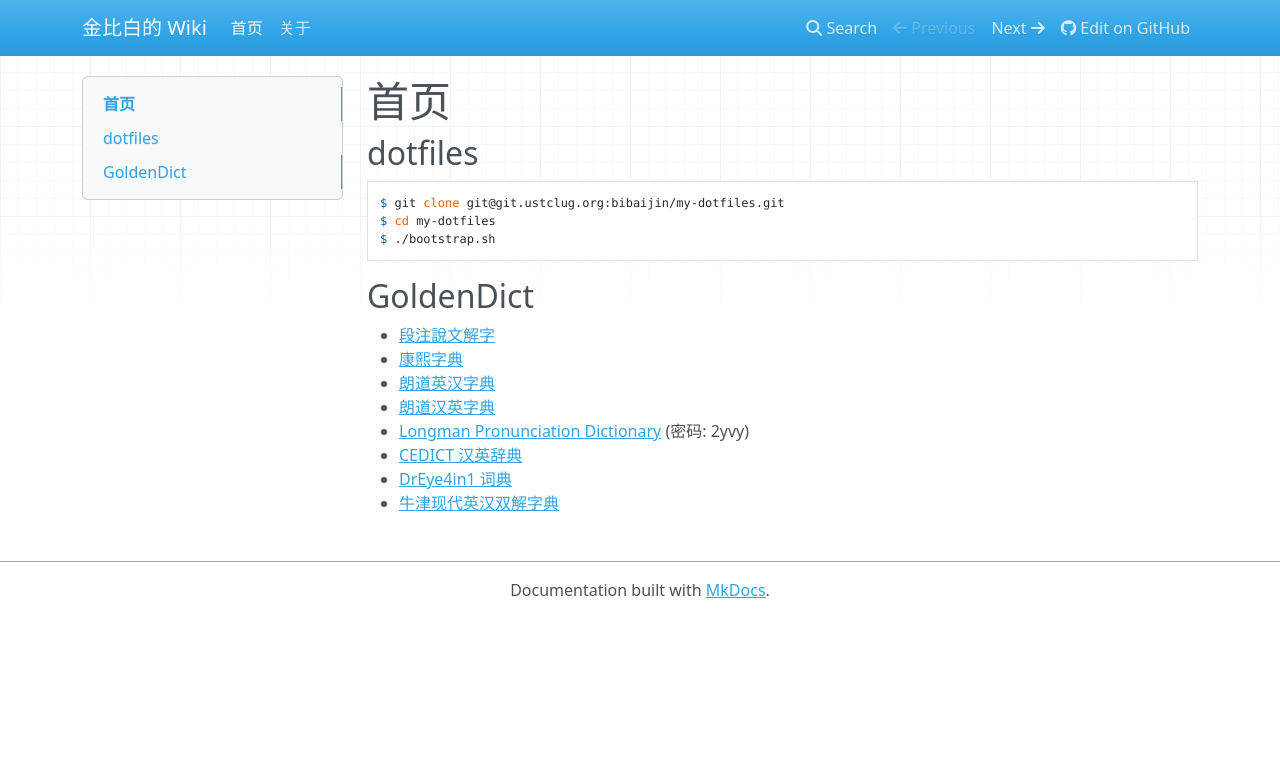
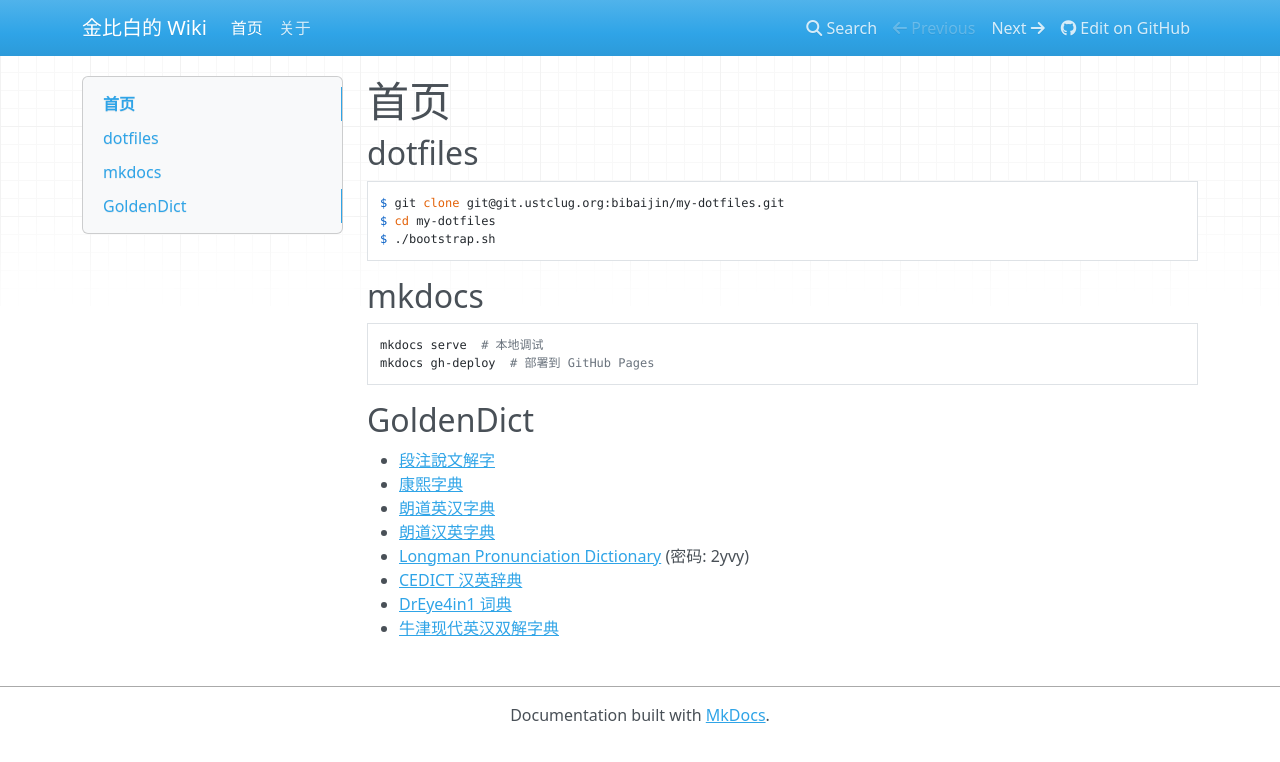
Before and after one commit to bibaijin/wiki, an MkDocs documentation site: the page built from docs/index.md, in a window 1280 px wide. Shown: the top 762 px of the page. Built offline with MkDocs 1.6.1, drawn with Linux system fonts in a browser that asks for light colours; nearby versions of some CDN libraries; old or Windows-style settings are respelled for this version of MkDocs.

Commit message:
add mkdocs

````diff
--- a/docs/index.md
+++ b/docs/index.md
@@ -6,6 +6,13 @@
 $ git clone git@git.ustclug.org:bibaijin/my-dotfiles.git
 $ cd my-dotfiles
 $ ./bootstrap.sh
+```
+
+## mkdocs
+
+```
+mkdocs serve  # 本地调试
+mkdocs gh-deploy  # 部署到 GitHub Pages
 ```
 
 ## GoldenDict
````
